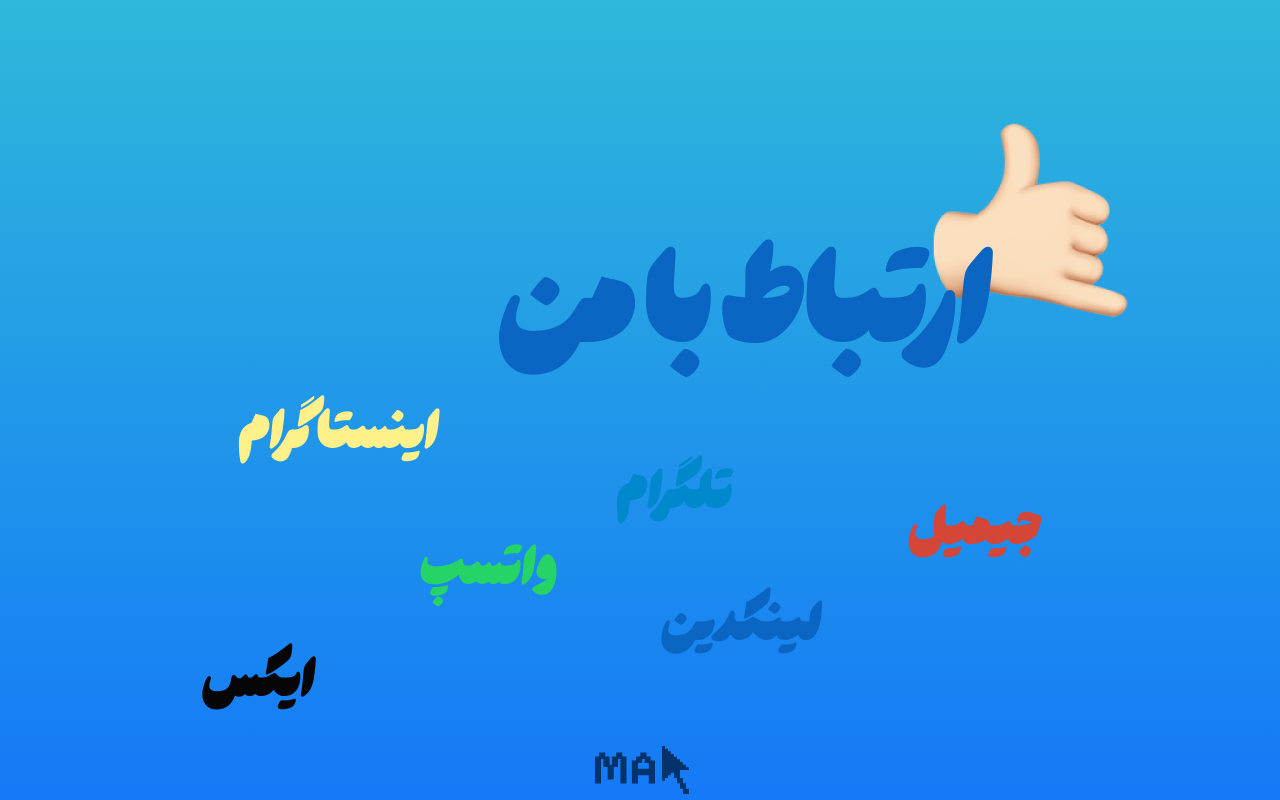
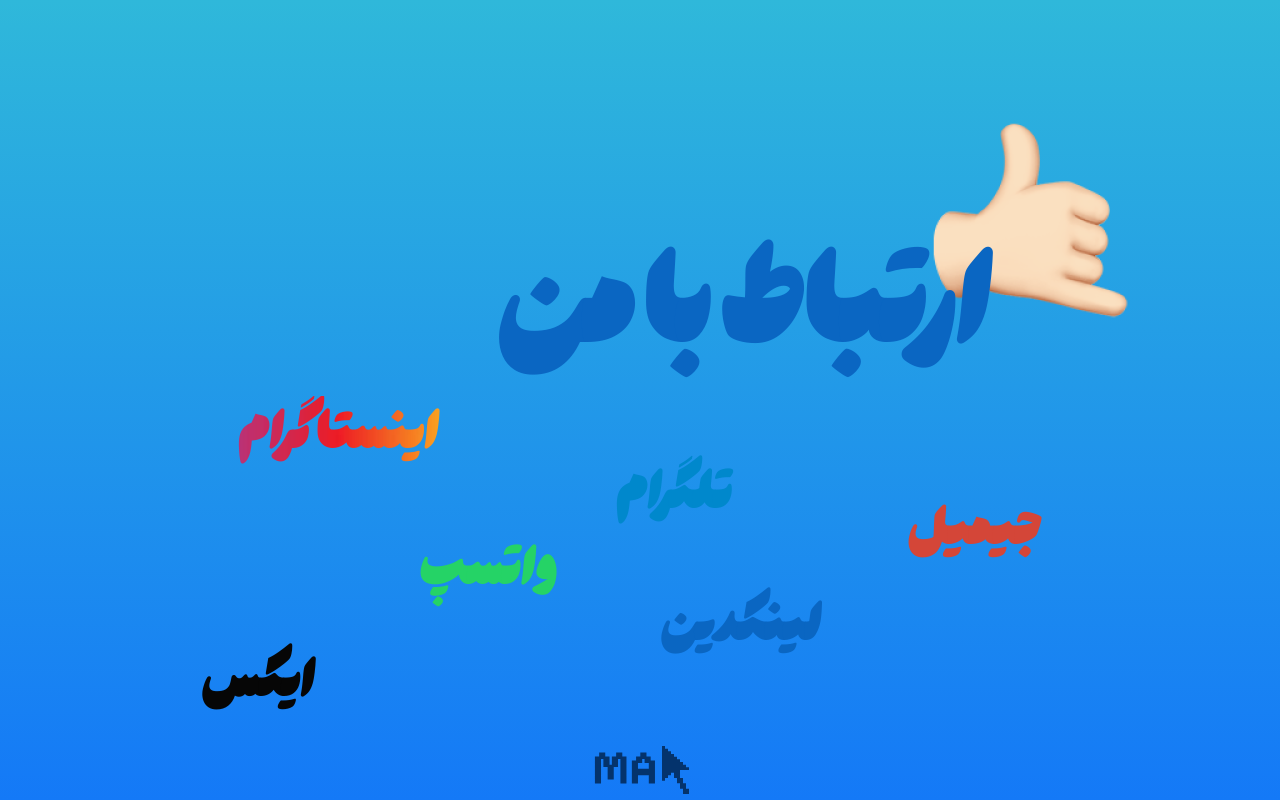
Before and after one commit to abolfazlj10/richHavij, a Next.js app: page / in a window 1280 px wide. Shown: the part 1600-2400 px from the top of the page. Built offline with nearby package versions, Linux system fonts and the light colour scheme.

Commit message:
add color to instagram link

```diff
--- a/app/main.css
+++ b/app/main.css
@@ -73,3 +73,10 @@ body{
 .thirdScreen{
     @apply flex flex-col h-screen bg-gradient-to-b from-[#2FB8DA] to-[#1479F7] pt-[120px] px-[150px];
 }
+.instagramLink{
+    background-image: url('../public/InstagramGradient.jpeg');
+    background-position: center;
+    background-clip: text;
+    -webkit-background-clip:text;
+    color: #ffffff00;
+}
--- a/app/page.js
+++ b/app/page.js
@@ -61,7 +61,7 @@ export default function Home() {
           <div className='flex-1 flex justify-around'>
             <div className='text-[#D44638] mt-14'>جیمیل</div>
             <div className='text-[#0088CC] mt-5'>تلگرام</div>
-            <div className='text-yellow-200 -mt-10'>اینستاگرام</div>
+            <div className='-mt-10 instagramLink'>اینستاگرام</div>
           </div>
           <div className='flex-1 flex justify-around pr-64'>
             <div className='text-[#0A66C2]'>لینکدین</div>
```
Also changed, not shown: public/InstagramGradient.jpeg (added).
